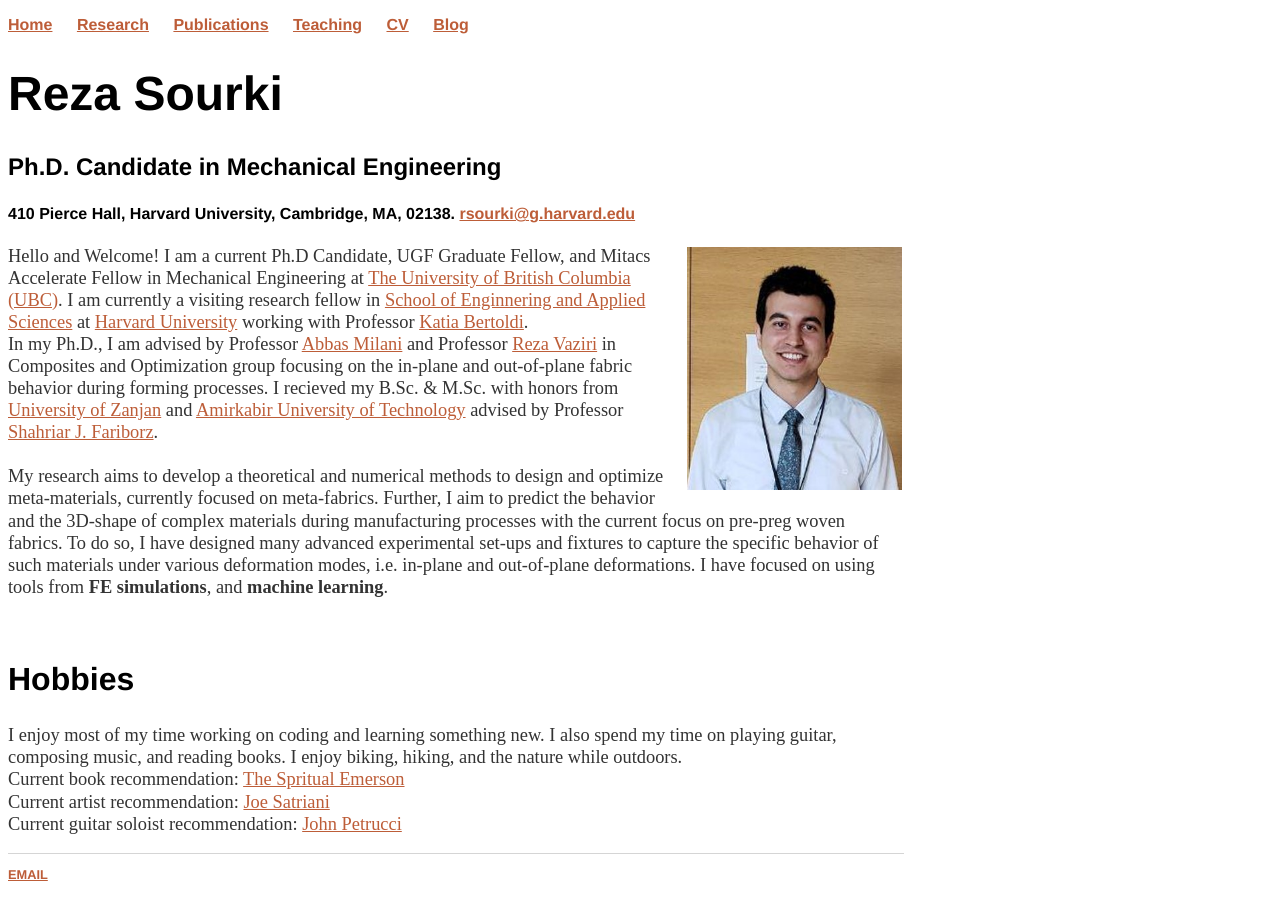
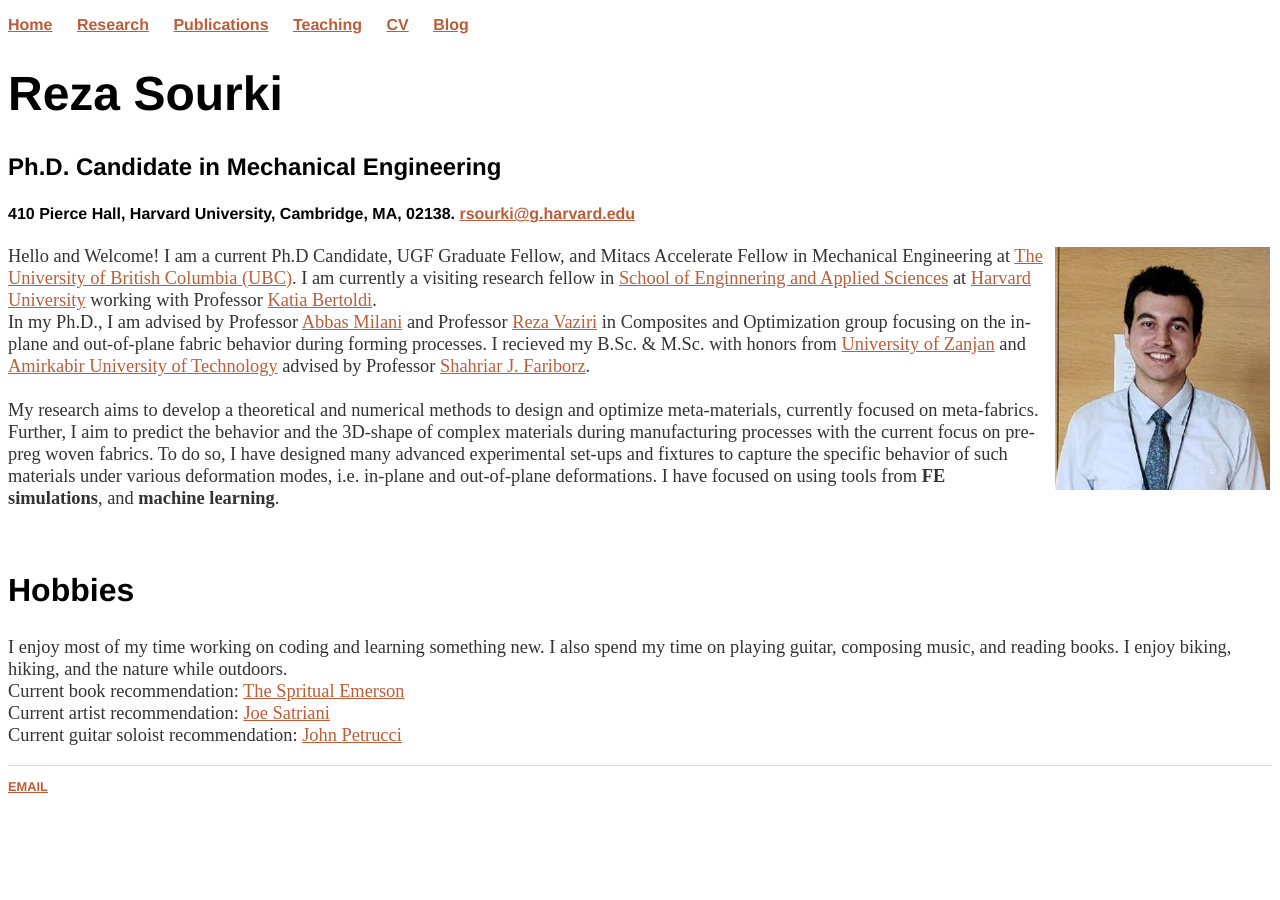
Before and after one commit to rsourki/rsourki.github.io, a Jekyll site: the page built from index.html, in a window 1280 px wide. Built offline with Jekyll 4.4.1, drawn with Linux system fonts in a browser that asks for light colours.

Commit message:
Update main.css

```diff
--- a/css/main.css
+++ b/css/main.css
@@ -1,6 +1,6 @@
 body {
-    margin: 25px 50px 75px 100px <!--60px auto-->;
-    width: 70%;
+    margin: 25px 100px 75px 100px <!--60px auto-->;
+    <!--width: 70%;-->
 }
 nav ul, footer ul {
     font-family:'Helvetica', 'Arial', 'Sans-Serif';
```
